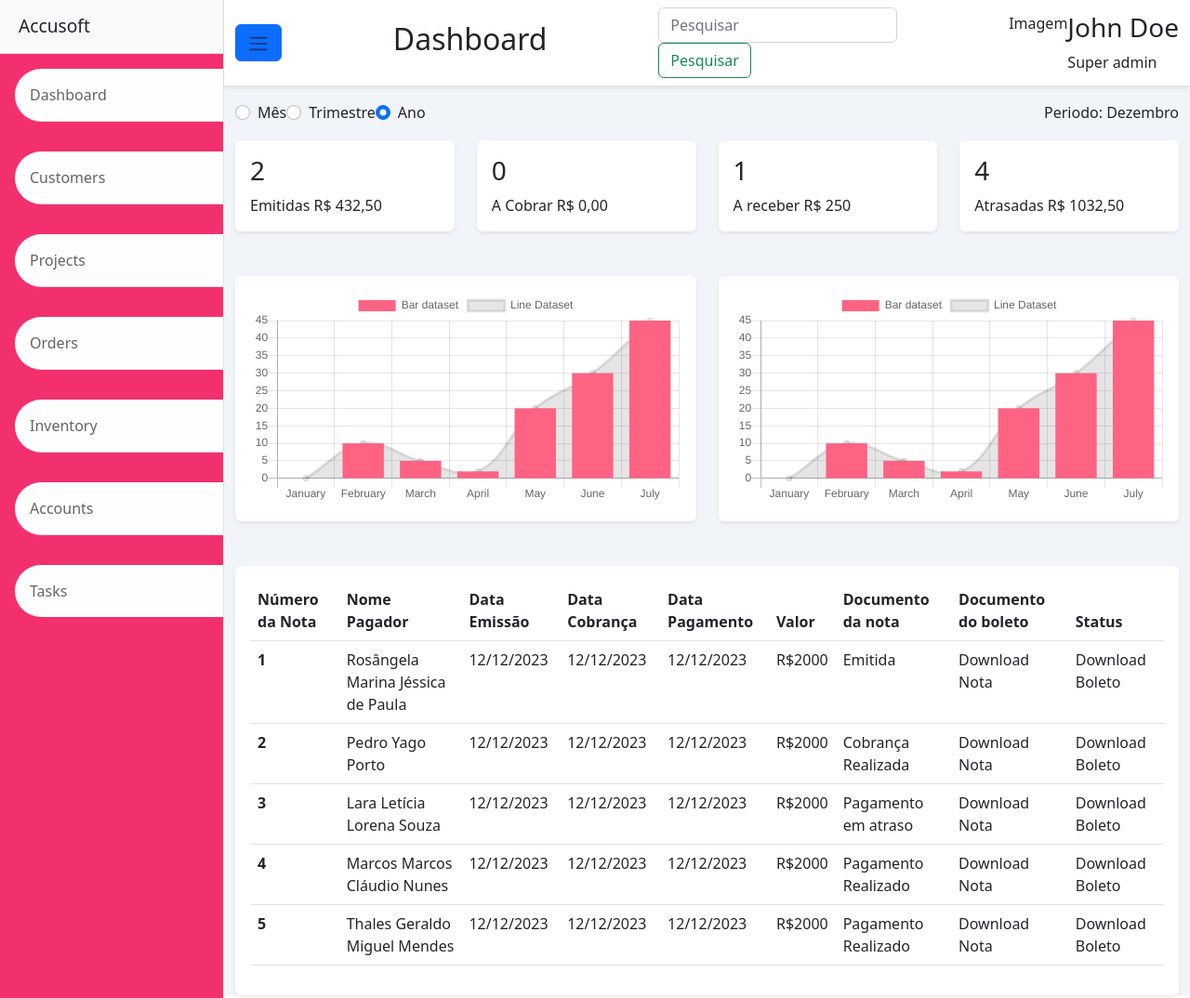
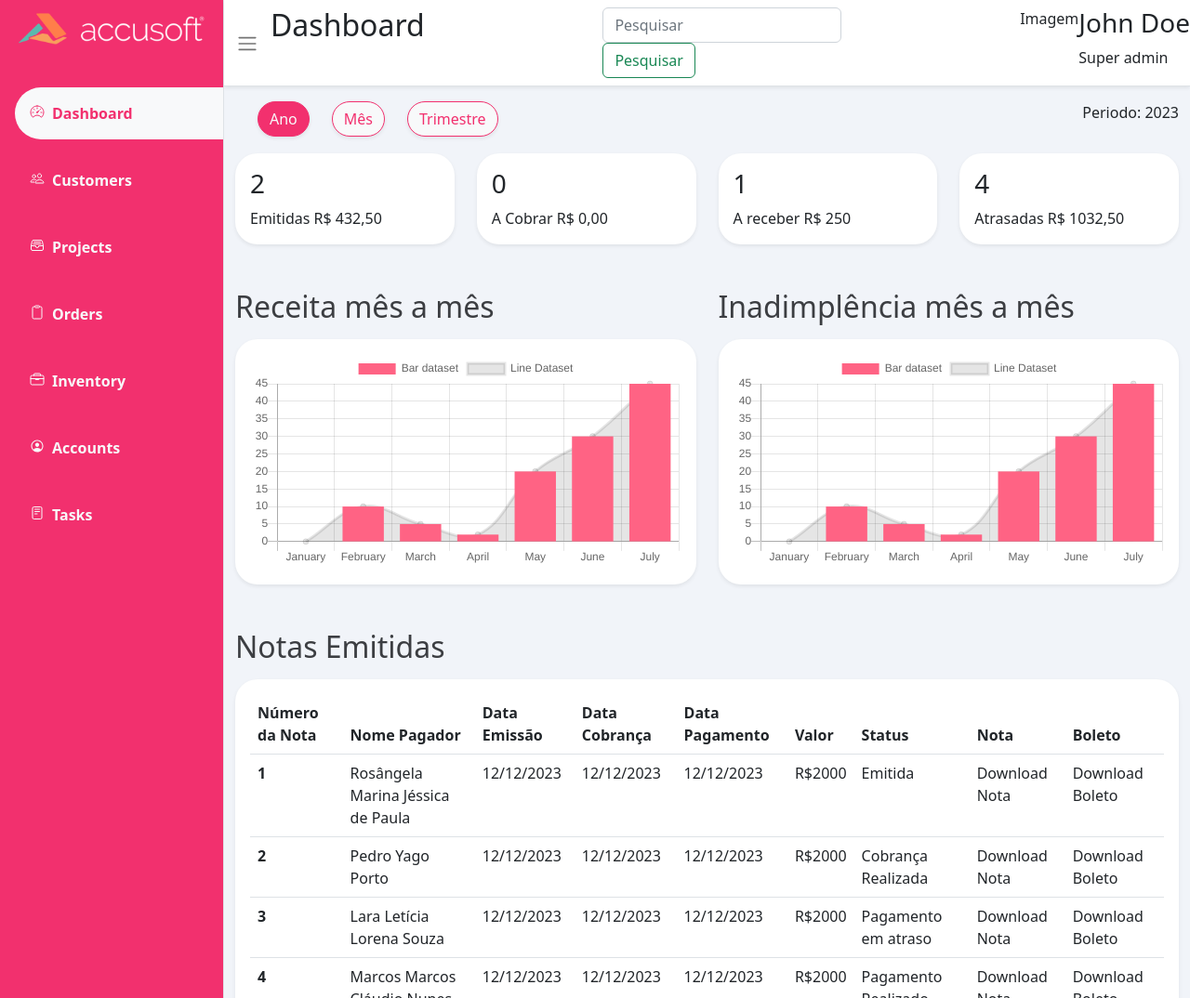
Before and after one commit to maranhaoaquino/Teste-Technation, a plain HTML site: page index.html in a window 1280 px wide. Shown: the top 1074 px of the page at 93% size. Drawn offline with nearby package versions, Linux system fonts and the light colour scheme.

Commit message:
ajustes Dashboard

```diff
--- a/index.html
+++ b/index.html
@@ -12,21 +12,22 @@
     <body>
         <div class="d-flex" id="wrapper">
             <div class="border-end bg-pink" id="sidebar-wrapper">
-                <div class="sidebar-heading border-bottom bg-light">Accusoft</div>
-                <div class="list-group list-group-flush">
-                    <a class="list-group-item list-group-item-action list-group-item-light p-3 my-3 ml-3 radius-left" href="#!">Dashboard</a>
-                    <a class="list-group-item list-group-item-action list-group-item-light p-3 my-3 ml-3 radius-left" href="#!">Customers</a>
-                    <a class="list-group-item list-group-item-action list-group-item-light p-3 my-3 ml-3 radius-left" href="#!">Projects</a>
-                    <a class="list-group-item list-group-item-action list-group-item-light p-3 my-3 ml-3 radius-left" href="#!">Orders</a>
-                    <a class="list-group-item list-group-item-action list-group-item-light p-3 my-3 ml-3 radius-left" href="#!">Inventory</a>
-                    <a class="list-group-item list-group-item-action list-group-item-light p-3 my-3 ml-3 radius-left" href="#!">Accounts</a>
-                    <a class="list-group-item list-group-item-action list-group-item-light p-3 my-3 ml-3 radius-left" href="#!">Tasks</a>
+                <div class="sidebar-heading"><a href="#!"><h1 class="d-none invisible">Accusoft</h1><img id="logo" class="w-100 img-fluid" src="assets/logo.png" alt="Logo Accusoft"></a></div>
+                <div class="list-group list-group-flush mt-4">
+                    <a class="list-group-item list-group-item-action p-3 my-2 ms-3 radius-left active fw-semibold" href="#!"><ion-icon class="me-2" name="speedometer-outline"></ion-icon>Dashboard</a>
+                    <a class="list-group-item list-group-item-action p-3 my-2 ms-3 radius-left fw-semibold" href="#!"><ion-icon class="me-2" name="people-outline"></ion-icon>Customers</a>
+                    <a class="list-group-item list-group-item-action p-3 my-2 ms-3 radius-left fw-semibold" href="#!"><ion-icon class="me-2" name="file-tray-full-outline"></ion-icon>Projects</a>
+                    <a class="list-group-item list-group-item-action p-3 my-2 ms-3 radius-left fw-semibold" href="#!"><ion-icon class="me-2" name="clipboard-outline"></ion-icon>Orders</a>
+                    <a class="list-group-item list-group-item-action p-3 my-2 ms-3 radius-left fw-semibold" href="#!"><ion-icon class="me-2" name="briefcase-outline"></ion-icon>Inventory</a>
+                    <a class="list-group-item list-group-item-action p-3 my-2 ms-3 radius-left fw-semibold" href="#!"><ion-icon class="me-2" name="person-circle-outline"></ion-icon>Accounts</a>
+                    <a class="list-group-item list-group-item-action p-3 my-2 ms-3 radius-left fw-semibold" href="#!"><ion-icon class="me-2" name="reader-outline"></ion-icon>Tasks</a>
                 </div>
             </div>
             <div id="page-content-wrapper ">
                 <nav class="navbar navbar-expand-lg navbar-light bg-light border-bottom shadow-sm bg-white">
-                    <div class="container-fluid">
-                        <button class="btn btn-primary" id="sidebarToggle"><span class="navbar-toggler-icon"></span></button>
+                    <div class="d-flex w-100">
+                        <button class="btn" id="sidebarToggle"><span class="navbar-toggler-icon"></span></button>
+                        <div class="d-flex justify-content-between w-100">
                             <h2>Dashboard</h2>
                             <form class="form-inline my-2 my-lg-0">
                                 <input class="form-control mr-sm-2" type="search" placeholder="Pesquisar" aria-label="Pesquisar">
@@ -40,30 +41,31 @@
                                 </div>
                             </div>
                         </div>
+                    </div>
                 </nav>
                 <div class="container-fluid bg-grey">
                     <div id="sessao-filtros" class="d-flex justify-content-between pt-3 mb-3">
-                        <div id="filtro-periodo" class="d-flex">
+                        <div id="filtro-periodo" class="d-flex justify-content-envenly">
                             <div class="form-check">
-                                <input class="form-check-input" type="radio" name="flexRadioDefault" id="flexRadioDefault1">
-                                <label class="form-check-label" for="flexRadioDefault1">
+                                <input class="form-check-input d-none" type="radio" name="filtroAno" id="filtroAno" checked>
+                                <label class="form-check-label btn btn-secondary active shadow-sm rounded" for="filtroAno">
+                                  Ano
+                                </label>
+                            </div>
+                            <div class="form-check">
+                                <input class="form-check-input d-none" type="radio" name="filtroMes" id="filtroMes">
+                                <label class="form-check-label btn btn-secondary shadow-sm rounded" for="filtroMes">
                                   Mês
                                 </label>
                             </div>
                             <div class="form-check">
-                                <input class="form-check-input" type="radio" name="flexRadioDefault" id="flexRadioDefault2" checked>
-                                <label class="form-check-label" for="flexRadioDefault2">
+                                <input class="form-check-input d-none" type="radio" name="filtroTrimestre" id="filtroTrimestre">
+                                <label class="form-check-label btn btn-secondary shadow-sm rounded" for="filtroTrimestre">
                                   Trimestre
                                 </label>
                             </div>
-                            <div class="form-check">
-                                <input class="form-check-input" type="radio" name="flexRadioDefault" id="flexRadioDefault2" checked>
-                                <label class="form-check-label" for="flexRadioDefault2">
-                                  Ano
-                                </label>
                         </div>
-                        </div>
-                        <div>Periodo: Dezembro</div>
+                        <div>Periodo: 2023</div>
                     </div>
                     <div id="sessao-status" class="row mt-3 mb-5">
                         <div class="col-6 col-md-3">
@@ -97,17 +99,26 @@
                     </div>
                     <div id="sessao-graficos" class="row my-5">
                         <div class="col-12 col-md-6">
+                            <div class="mb-3">
+                                <h2 class="text-dark">Receita mês a mês</h2>
+                            </div>
                             <div class="shadow-sm bg-white rounded p-3">
                                 <canvas id="chartReceita"></canvas>
                             </div>
                         </div>
                         <div class="col-12 col-md-6">
+                            <div class="mb-3">
+                                <h2 class="text-dark">Inadimplência mês a mês</h2>
+                            </div>
                             <div class="shadow-sm bg-white rounded p-3">
                                 <canvas id="chartInadimplencia"></canvas>
                             </div>
                         </div>
                     </div>
                     <div id="sessao-notas" class="my-5">
+                        <div class="mb-3">
+                            <h2 class="text-dark">Notas Emitidas</h2>
+                        </div>
                         <div class="shadow-sm bg-white rounded p-3">
                             <table class="table">
                                 <thead>
@@ -118,9 +129,9 @@
                                     <th scope="col">Data Cobrança</th>
                                     <th scope="col">Data Pagamento</th>
                                     <th scope="col">Valor</th>
-                                    <th scope="col">Documento da nota</th>
-                                    <th scope="col">Documento do boleto</th>
                                     <th scope="col">Status</th>
+                                    <th scope="col">Nota</th>
+                                    <th scope="col">Boleto</th>
                                   </tr>
                                 </thead>
                                 <tbody>
@@ -190,6 +201,8 @@
         <script src="https://cdn.jsdelivr.net/npm/bootstrap@5.2.3/dist/js/bootstrap.bundle.min.js"></script>
         <script src="https://cdnjs.cloudflare.com/ajax/libs/Chart.js/2.8.0/Chart.js" integrity="sha512-OD9Gn6cAUQezuljS6411uRFr84pkrCtw23Hl5TYzmGyD0YcunJIPSBDzrV8EeCiFxGWWvtJOfVo5pOgB++Jsag==" crossorigin="anonymous" referrerpolicy="no-referrer"></script>
         <script src="path/to/chartjs/dist/Chart.js"></script>
+        <script  type = "module"  src = "https://unpkg.com/ionicons@7.1.0/dist/ionicons/ionicons.esm.js"></script>
+        <script  nomodule  src = "https://unpkg .com/ionicons@7.1.0/dist/ionicons/ionicons.js"></script>
         <script src="js/scripts.js"></script>
     </body>
 </html>
```
Also changed, not shown: assets/logo.png (added), css/styles.css, 1 other file. Lines whose indentation alone changed are shown as unchanged.
